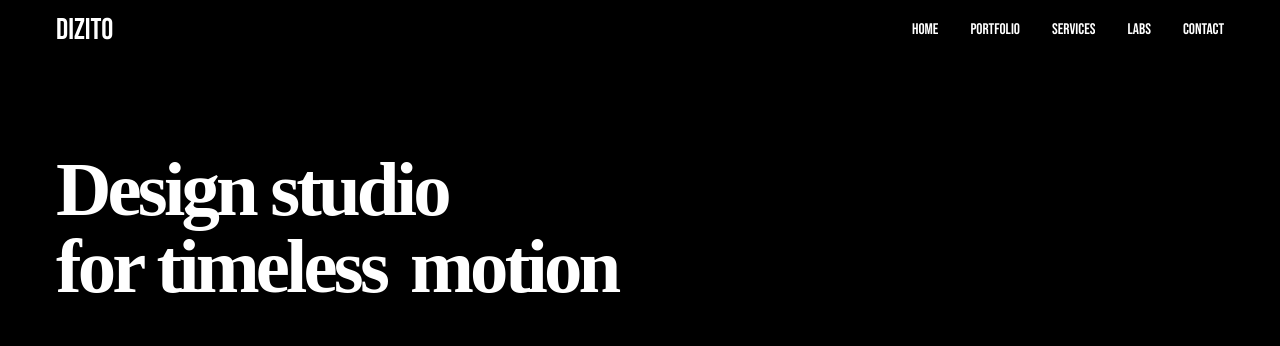
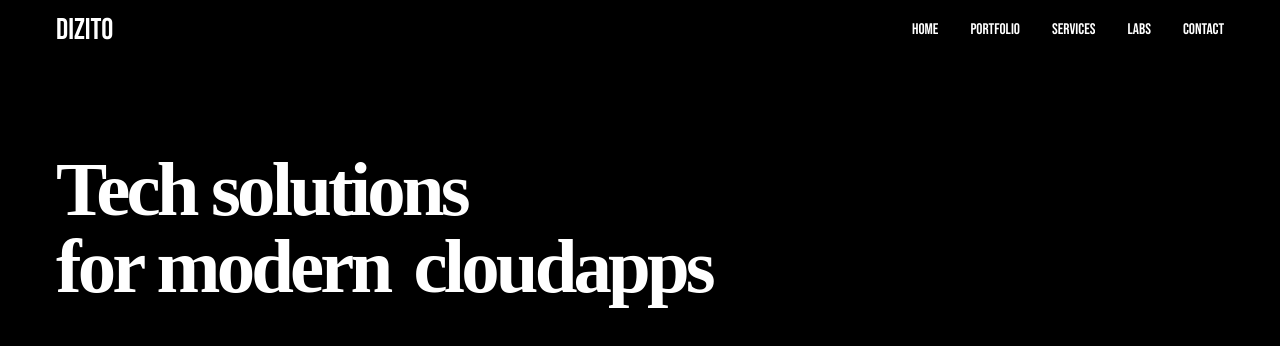
Before and after one commit to rohansharma111/Dizito, a Next.js app: page / in a window 1280 px wide. Shown: the top 346 px of the page. Built offline with nearby package versions, Linux system fonts and the light colour scheme; grey boxes are pictures that could not be loaded.

Commit message:
Update LandingText.tsx

```diff
--- a/components/LandingText.tsx
+++ b/components/LandingText.tsx
@@ -51,11 +51,11 @@ const Page1: React.FC = () => {
   return (
     <div className='page-part-1 w-full h-[44vw] lg:h-[27vw] sm:h-[39vw] md:h-[45vw] p-4  lg:p-14 sm:p-4 md:p-14 pt-10 sm:pt-10 flex font-[Satoshi]'>
     <div className="content flex flex-col h-full mt-12 sm:mt-24 text-2xl sm:text-4xl md:text-5xl lg:text-[6vw] tracking-tigher sm:tracking-tighter leading-tight sm:leading-[1.1] md:leading-[6vw] font-semibold relative">
-      <h1 className='text-white mb-2 sm:mb-0'>Design studio</h1>
+      <h1 className='text-white mb-2 sm:mb-0'>Tech solutions</h1>
       <h1 className='text-white flex '>
-        for timeless{' '}
+        for modern{' '}
         <span className="block sm:inline relative h-[1.3em]">
-          <AnimatedText words={['strategy', 'packaging', 'motion', 'naming', 'branding']} />
+          <AnimatedText words={['websites', 'IT support', 'cloud apps', 'automation', 'Digital growth']} />
         </span>
       </h1>
     </div>
```
